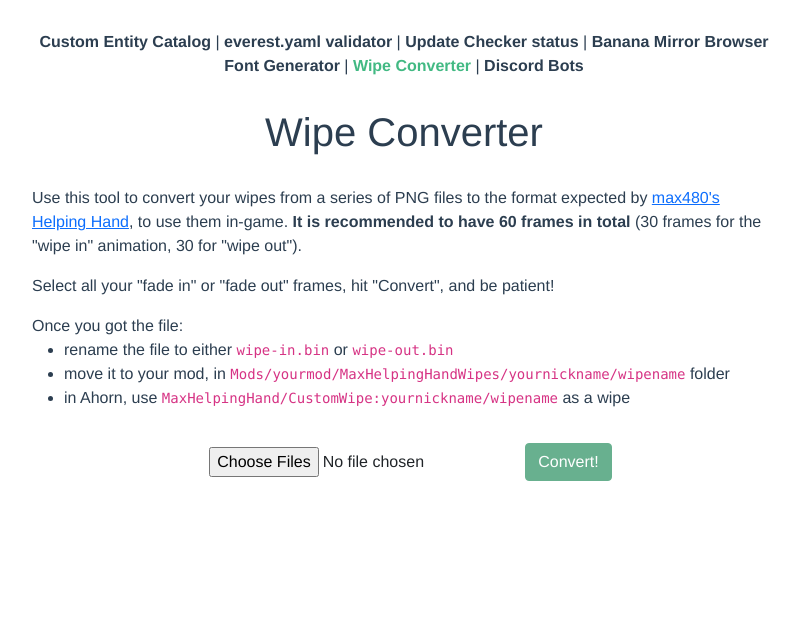
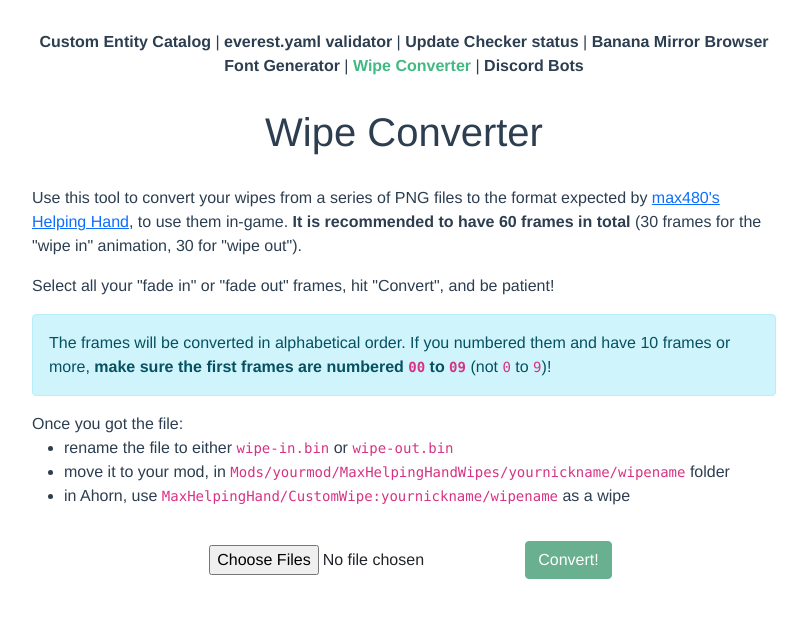
Before and after one commit to max4805/RandomStuffWebsiteJS, a Vue app in the folder front/: page /wipe-converter in a window 1280 px wide. Shown: the top 618 px of the page, without its empty margins (236-1043 px from the left). Built offline with nearby package versions, Linux system fonts and the light colour scheme.

Commit message:
Added warning message to Wipe Converter regarding file naming and frame order

```diff
--- a/front/src/views/WipeConverter.vue
+++ b/front/src/views/WipeConverter.vue
@@ -19,6 +19,15 @@
         Select all your "fade in" or "fade out" frames, hit "Convert", and be
         patient!
       </p>
+      <div class="alert alert-info">
+        The frames will be converted in alphabetical order. If you numbered them
+        and have 10 frames or more,
+        <b
+          >make sure the first frames are numbered <code>00</code> to
+          <code>09</code></b
+        >
+        (not <code>0</code> to <code>9</code>)!
+      </div>
       <div>
         Once you got the file:
         <ul>
@@ -176,6 +185,16 @@ h1 {
   input[type="file"] {
     color: #dedad6;
   }
+
+  .alert-info {
+    color: #fff;
+    border-color: #2c9fc6;
+    background-color: #0e7497;
+
+    code {
+      color: white;
+    }
+  }
 }
 
 .text {
```
Also changed, not shown: 1 other file (tests, documents, lock files or other folders).
